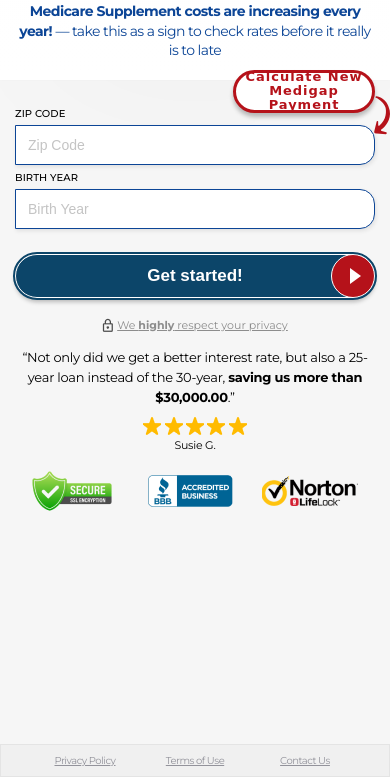
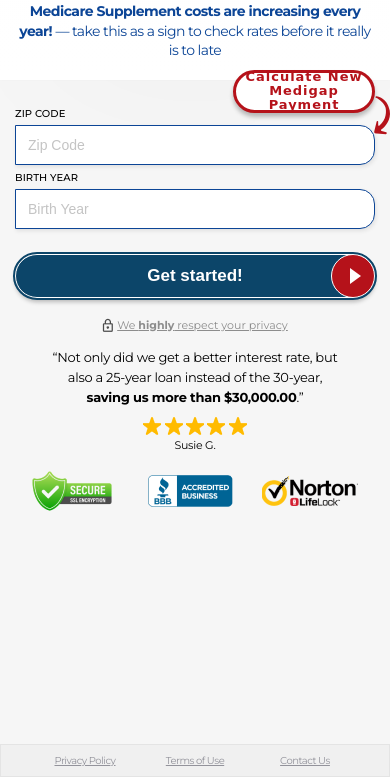
Before and after one commit to may79/quick-healthcare, a plain HTML site: page index.html in a window 390 px wide. Shown: the part 67-844 px from the top of the page. Drawn offline with Linux system fonts and the light colour scheme; a web font is replaced by a local one.

Commit message:
fix the minor mobile issue

```diff
--- a/assets/scss/pages/home.scss
+++ b/assets/scss/pages/home.scss
@@ -119,6 +119,7 @@
     }
     .review {
       margin-top: 13px;
+      max-width: 285px;
       .rating {
         height: 22px;
         i {
```
Also changed, not shown: assets/scss/pages/home.css, 1 other file.
